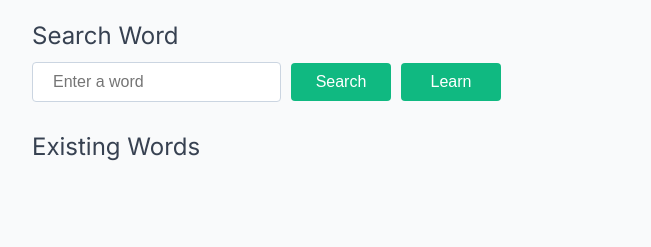
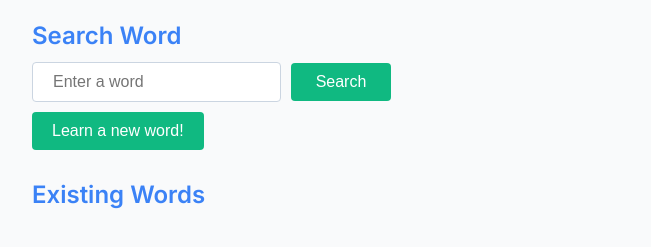
Before and after one commit to coding-zorro/Personal-Dictionary, a website: page front/index.html in a window 1280 px wide. Shown: the part 79-326 px from the top of the page, without its empty margins (208-859 px from the left). Drawn offline with Linux system fonts and the light colour scheme; no server answers.

Commit message:
Some cosmetic improvements

```diff
--- a/front/index.html
+++ b/front/index.html
@@ -24,8 +24,11 @@
 
                     <input id="word" type="text" placeholder="Enter a word" required aria-label="Word to search" />
                     <button type="submit" class="btn-add" aria-label="Search word">Search</button>
-                    <button type="button" id="learn-btn" class="btn-add" aria-label="Learn a random word">Learn</button>
+
                 </div>
+                <button type="button" id="learn-btn" class="btn-add" aria-label="Learn a random word">Learn a new
+                    word!</button>
+                <div class="form-inline"></div>
             </form>
         </section>
 
--- a/front/style.css
+++ b/front/style.css
@@ -20,11 +20,11 @@ h1 {
 
 h2 {
     text-align: left;
-    font-weight: 500;
+    font-weight: 600;
     margin-bottom: 12px;
     margin-top: 24px;
     font-size: 1.5rem;
-    color: #374151;
+    color: #3b82f6;
 }
 
 section {
```
